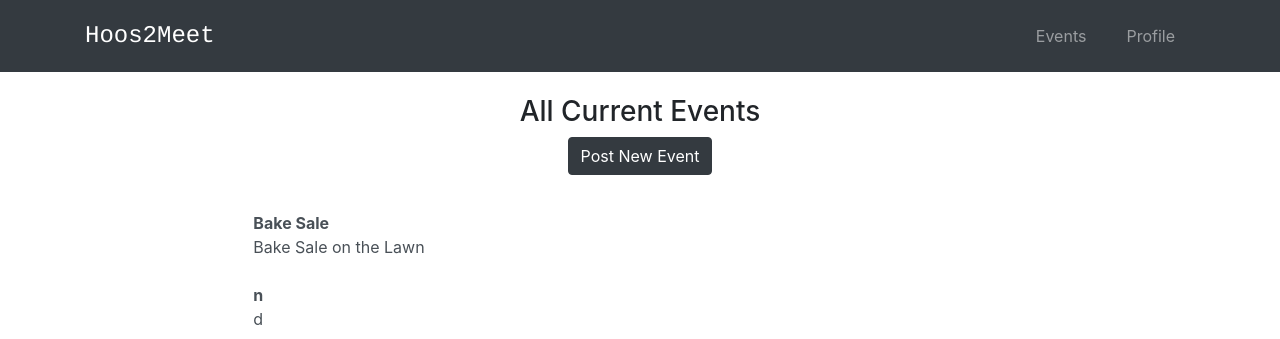
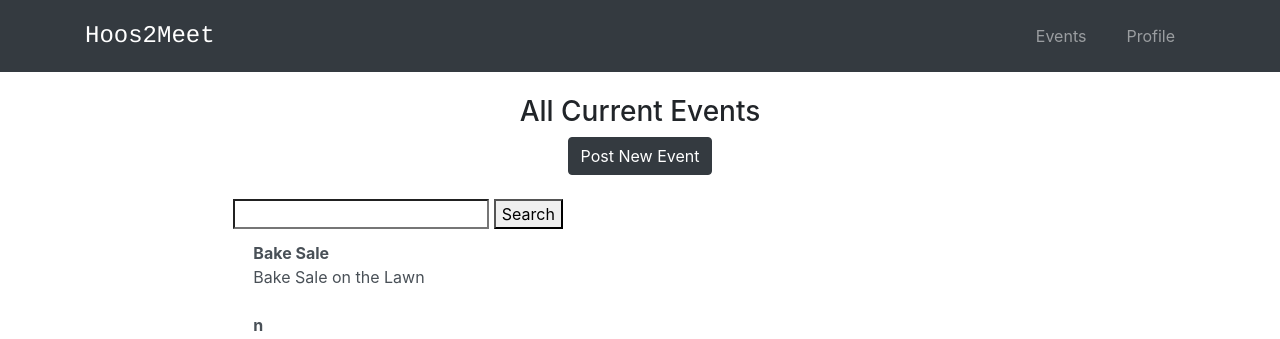
Before and after one commit to frances-astorian/MeetUpFinder, a Django app: page /events/list/ in a window 1280 px wide. Shown: the top 339 px of the page. Run offline with Django 3.2, Linux system fonts and the light colour scheme; a user stored in the database is signed in; data comes from the database, SQL or seed files in the repository; some libraries are stand-ins or nearby versions.

Commit message:
Update event_list.html

```diff
--- a/events/templates/events/event_list.html
+++ b/events/templates/events/event_list.html
@@ -35,13 +35,16 @@
       <a class = "btn btn-dark" href="{% url 'events:post_event' %}" role = "button">Post New Event</a><br><br>
     </div>
     <body>
+      <div class="container">
+        <form class="add_your_class" method="GET" action="" >
+          <input class="add_your_class" type="search" name="search">
+          <button class="add_your_class" type="submit"> Search </button>
+        </form>
       {% if events_list %}
-      <div class="container">
           <ul class="list-group list-group-flush">
             {% for event in events_list%}
             <a href="{% url 'events:detail' event.id %}" class = 'list-group-item list-group-item-action'><b>{{event.title_text}}</b></b><br> {{event.description_text}}<br>{{event.address}}</a></li>
             {%endfor%}
-          </ul>
           <style type="text/css">
             /* Set the size of the div element that contains the map */
             #map {
@@ -59,8 +62,6 @@
             // {% for event in events_list.all %}
             //   eventlist_geolocation.push("{{event.geolocation.lat}}");
             // {% endfor %}
-
-
             function initMap() {
               const charlottesville = { lat: 38.034837, lng: -78.5064309};
               map = new google.maps.Map(document.getElementById("map"), {
@@ -74,22 +75,67 @@
                  const iconBase =
                    "http://maps.google.com/mapfiles/kml/shapes/";
                  const icons = {
-                    parking: {
-                      icon: iconBase + "parking_lot.png",
-                    },
-                    food: {
+                    Food: {
                       icon: iconBase + "convenience.png",
                     },
+                    Career: {
+                      icon: iconBase + "info.png",
+                    },
                   }
+                  var physical_activity="http://maps.google.com/mapfiles/kml/shapes/play.png";
+                  var civic_engagement="http://maps.google.com/mapfiles/kml/shapes/movies.png";
                  {% for event in events_list.all %}
                     var point = new google.maps.LatLng("{{event.geolocation.lat}}","{{event.geolocation.lon}}");
+                    var category="{{event.category_text}}";
+                    console.log(category);
+                    if(category=== '1'||category==='Food'){
                       var marker=new google.maps.Marker({
                         position: point,
                         map: map,
-                      icon: {url:icons["food"].icon,scaledSize: new google.maps.Size(30, 30)},
+                        icon: {url:icons["Food"].icon,
+                        scaledSize: new google.maps.Size(30, 30)},
                         animation: google.maps.Animation.DROP,
                         title:'{{event.title_text}}',
                      });
+                    }
+                    else if(category=== '2'||category==='Career'){
+                      var marker=new google.maps.Marker({
+                        position: point,
+                        map: map,
+                        icon: {url:icons["Career"].icon,
+                        scaledSize: new google.maps.Size(30, 30)},
+                        animation: google.maps.Animation.DROP,
+                        title:'{{event.title_text}}',
+                     });
+                    }
+                    else if(category=== '3'||category==="Physical Activity"){
+                      var marker=new google.maps.Marker({
+                        position: point,
+                        map: map,
+                        icon: {url:physical_activity,
+                        scaledSize: new google.maps.Size(30, 30)},
+                        animation: google.maps.Animation.DROP,
+                        title:'{{event.title_text}}',
+                     });
+                    }
+                    else if(category=== '4'||category==="Civic Engagement"){
+                      var marker=new google.maps.Marker({
+                        position: point,
+                        map: map,
+                        icon: {url:civic_engagement,
+                        scaledSize: new google.maps.Size(30, 30)},
+                        animation: google.maps.Animation.DROP,
+                        title:'{{event.title_text}}',
+                     });
+                    }
+                    else if(category==='5'||category==="Other"){
+                      var marker=new google.maps.Marker({
+                        position: point,
+                        map: map,
+                        animation: google.maps.Animation.DROP,
+                        title:'{{event.title_text}}',
+                     });
+                    }
                     marker['infowindow']  = new google.maps.InfoWindow({
                         content: "<b>{{event.title_text}}</b> <br> Location: {{ event.location_text }} <br> Category: {{event.get_category_text_display}} ",
                     });
@@ -117,31 +163,8 @@
               }
             }
             google.maps.event.addDomListener(window, 'load', initialize);
-
-              // var event_length=events_list.length();
-              // var marker = new Array(event_length);
-              // var lat = new Array(event_length);
-              // var lng = new Array(event_length);
-              // var latLng =new Array(event_length)
-              // var i;
-              // for (i = 0; i < events_list.length();i++) {
-              //   var nameArr = events_list[i].geolocation.split(',');
-              //   console.log(nameArr);
-              //   lat[i]=events_list[i].geolocation.latitude
-              //   long[i]=events_list[i].geolocation.longitude
-              // }
-
-              // for (i = 0; i < event_length;i++) {
-              //    latLng[i]=new google.maps.LatLng(lat[i].latitude,
-              //    long[i].longitude);
-              //    marker[i] = new google.maps.Marker({
-              //     position: latlng,
-              //     map: map,
-              //   });
-              // }
           </script>
           <div id="map">
-            <!-- <p>{{events_list}}</p> -->
           </div>
         </div>
       {% else %}
```
Lines whose indentation alone changed are shown as unchanged.
